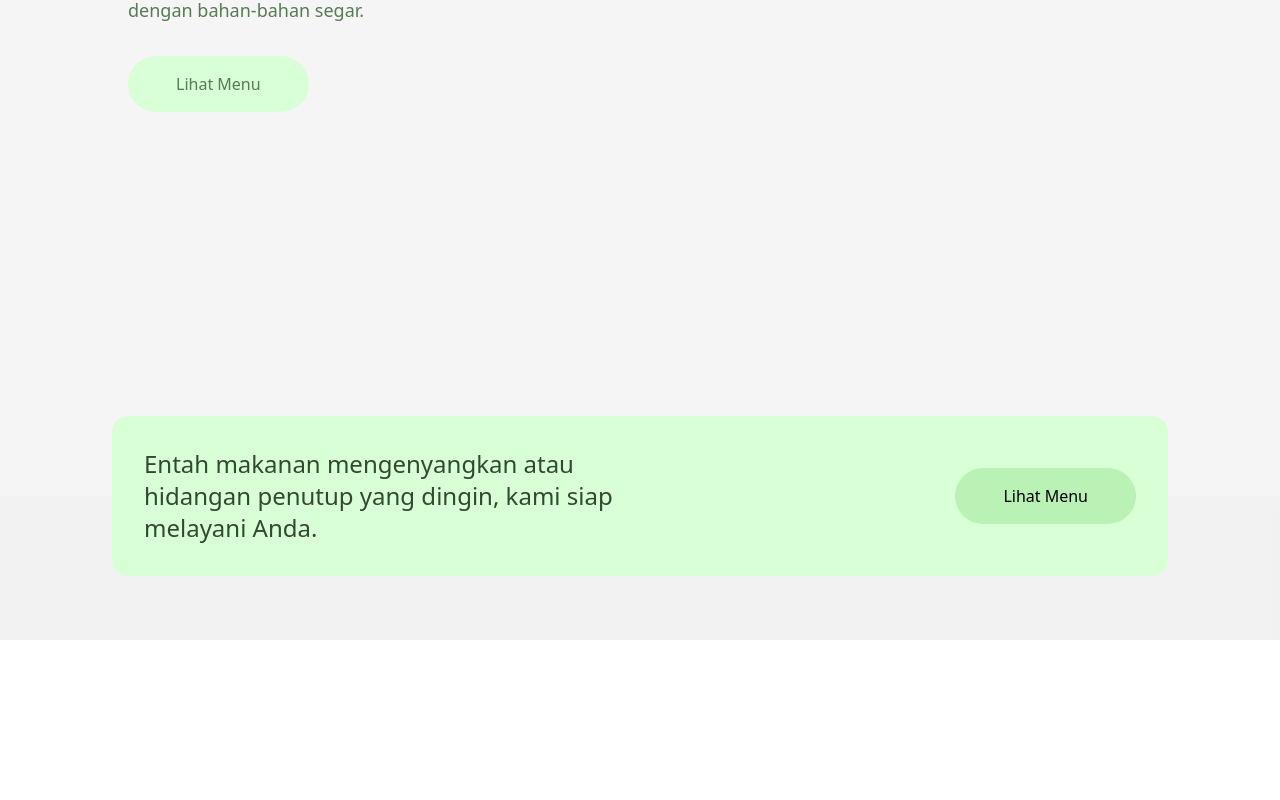
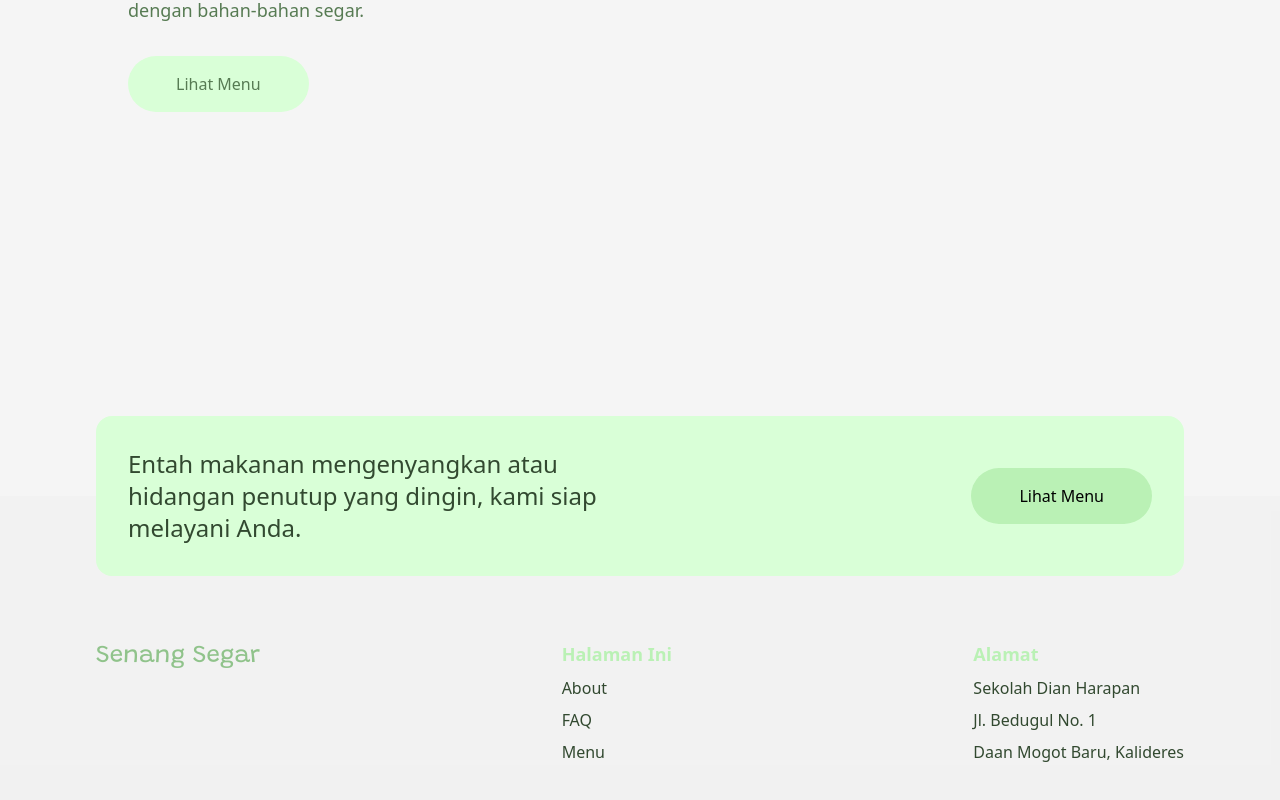
Before and after one commit to pnxl/senangsegar, a Nuxt app: page / in a window 1280 px wide. Shown: the part 506-1306 px from the top of the page. Before the commit the page ends 1146 px from the top, so only its background shows below. Built offline with nearby package versions, Linux system fonts and the light colour scheme.

Commit message:
styles: footer stuff idk

```diff
--- a/layouts/default.vue
+++ b/layouts/default.vue
@@ -40,23 +40,60 @@
         <slot />
       </div>
       <footer
-        class="dark:bg-neutral-800/75 bg-neutral-200/25 md:pb-16 sm:pb-12 pb-8 p-4"
+        class="dark:bg-neutral-800/75 bg-neutral-200/25 md:pb-16 sm:pb-12 pb-8 pt-4 px-24"
       >
         <div
-          class="dark:bg-brand-darkest bg-brand-lighter rounded-2xl p-8 mx-24 -mt-24 flex justify-between"
+          class="dark:bg-brand-darkest bg-brand-lighter rounded-2xl p-8 mb-16 -mt-24 flex justify-between"
         >
-          <h1
+          <h2
             class="font-medium text-2xl w-1/2 dark:text-brand-lightest text-brand-darkest"
           >
             Entah makanan mengenyangkan atau hidangan penutup yang dingin, kami
             siap melayani Anda.
-          </h1>
+          </h2>
           <nuxt-link
             to="/menu"
             class="dark:bg-brand-darker bg-brand-light dark:text-brand-light dark:hover:bg-brand-darker/50 dark:hover:text-brand-lighter hover:bg-brand-lightest hover:text-brand-darkest py-4 px-12 w-fit h-fit my-auto rounded-full font-medium"
           >
             <p>Lihat Menu</p>
           </nuxt-link>
+        </div>
+        <div class="flex justify-between">
+          <div>
+            <h1
+              class="font-display dark:text-brand-light text-brand-dark text-2xl"
+            >
+              Senang Segar
+            </h1>
+          </div>
+          <div class="gap-y-2 flex flex-col">
+            <h3
+              class="text-lg font-semibold dark:text-brand-dark text-brand-light"
+            >
+              Halaman Ini
+            </h3>
+            <div
+              class="flex flex-col gap-y-2 dark:text-brand-lightest text-brand-darkest"
+            >
+              <nuxt-link class="/#about">About</nuxt-link>
+              <nuxt-link class="/#faq">FAQ</nuxt-link>
+              <nuxt-link class="/">Menu</nuxt-link>
+            </div>
+          </div>
+          <div class="gap-y-2 flex flex-col">
+            <h3
+              class="text-lg font-semibold dark:text-brand-dark text-brand-light"
+            >
+              Alamat
+            </h3>
+            <div
+              class="flex flex-col gap-y-2 dark:text-brand-lightest text-brand-darkest"
+            >
+              <p>Sekolah Dian Harapan</p>
+              <p>Jl. Bedugul No. 1</p>
+              <p>Daan Mogot Baru, Kalideres</p>
+            </div>
+          </div>
         </div>
       </footer>
     </div>
```
